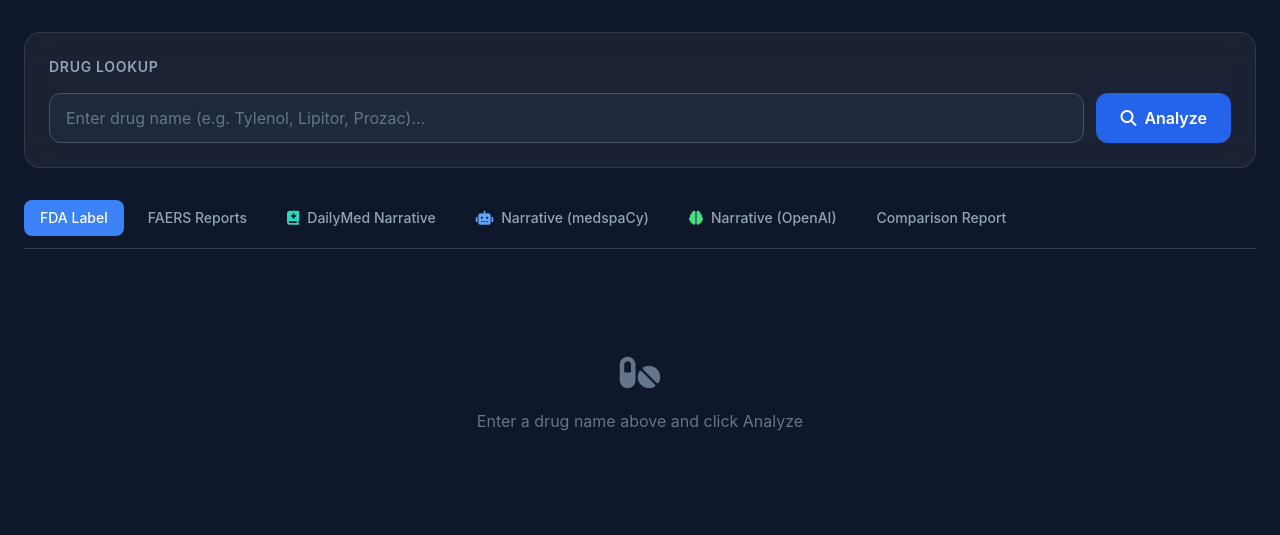
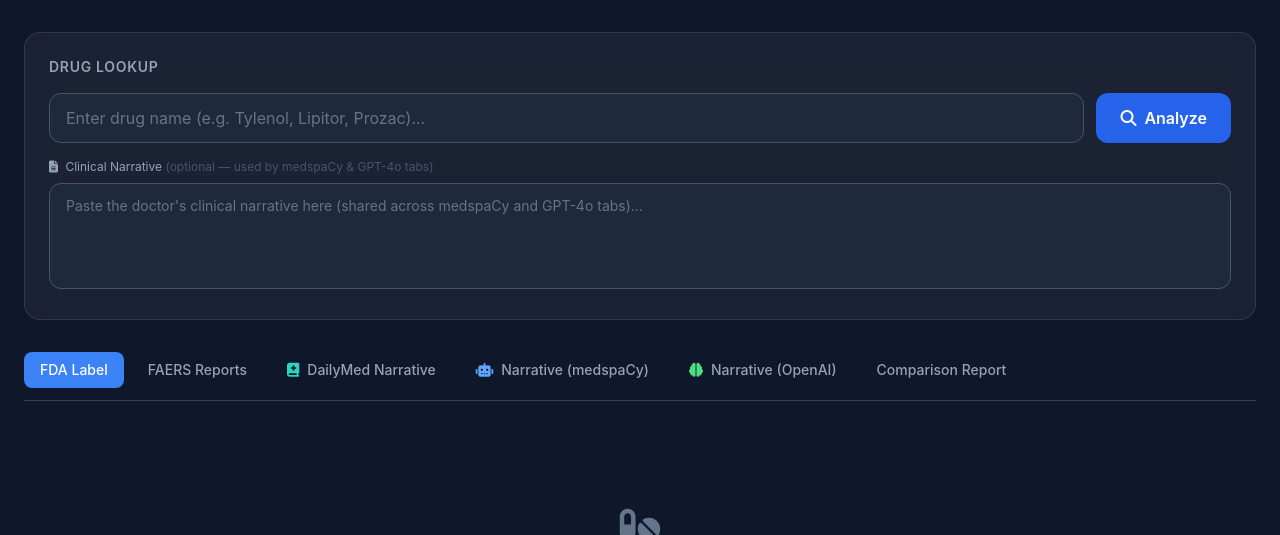
Before and after one commit to asaxena431/pharmawatch-dashboard, a Flask app: page / in a window 1280 px wide. Shown: the part 77-612 px from the top of the page. Run offline with Flask 3, Linux system fonts and the light colour scheme; some libraries are stand-ins or nearby versions.

Commit message:
Shared narrative input - one textarea for both medspaCy and GPT-4o tabs

```diff
--- a/templates/index.html
+++ b/templates/index.html
@@ -52,13 +52,19 @@
   <!-- Drug Search Bar -->
   <div class="glass rounded-2xl p-6 mb-8">
     <h2 class="text-sm font-semibold text-slate-400 uppercase tracking-wider mb-4">Drug Lookup</h2>
-    <div class="flex gap-3">
+    <div class="flex gap-3 mb-4">
       <input id="drugInput" type="text" placeholder="Enter drug name (e.g. Tylenol, Lipitor, Prozac)..."
         class="flex-1 bg-slate-800 border border-slate-600 rounded-xl px-4 py-3 text-white placeholder-slate-500 focus:outline-none focus:border-blue-500 focus:ring-1 focus:ring-blue-500"/>
       <button onclick="runFullLookup()"
         class="px-6 py-3 bg-blue-600 hover:bg-blue-500 text-white font-semibold rounded-xl transition flex items-center gap-2">
         <i class="fa-solid fa-magnifying-glass"></i> Analyze
       </button>
+    </div>
+    <div>
+      <p class="text-xs text-slate-400 mb-2"><i class="fa-solid fa-file-lines mr-1"></i> Clinical Narrative <span class="text-slate-600">(optional — used by medspaCy &amp; GPT-4o tabs)</span></p>
+      <textarea id="sharedNarrative" rows="4"
+        placeholder="Paste the doctor's clinical narrative here (shared across medspaCy and GPT-4o tabs)..."
+        class="w-full bg-slate-800 border border-slate-600 rounded-xl px-4 py-3 text-white placeholder-slate-500 focus:outline-none focus:border-blue-500 resize-none text-sm"></textarea>
     </div>
   </div>
 
@@ -152,10 +158,8 @@
         </h3>
         <span class="text-xs px-3 py-1 rounded-full badge-blue">Free · Local · No API needed</span>
       </div>
-      <textarea id="narrativeInput" rows="6"
-        placeholder="Paste the doctor's narrative here..."
-        class="w-full bg-slate-800 border border-slate-600 rounded-xl px-4 py-3 text-white placeholder-slate-500 focus:outline-none focus:border-blue-500 resize-none"></textarea>
-      <div class="flex justify-end mt-3">
+      <p class="text-xs text-slate-500 italic mb-3">Using the shared narrative from the Drug Lookup box above.</p>
+      <div class="flex justify-end">
         <button onclick="analyzeNarrative()"
           class="px-5 py-2 bg-blue-600 hover:bg-blue-500 text-white font-semibold rounded-xl transition flex items-center gap-2">
           <i class="fa-solid fa-wand-magic-sparkles"></i> Extract with medspaCy
@@ -232,9 +236,7 @@
         </h3>
         <div id="openaiStatus" class="text-xs px-3 py-1 rounded-full badge-blue">Checking OpenAI...</div>
       </div>
-      <textarea id="gptNarrativeInput" rows="6"
-        placeholder="Paste the doctor's narrative here..."
-        class="w-full bg-slate-800 border border-slate-600 rounded-xl px-4 py-3 text-white placeholder-slate-500 focus:outline-none focus:border-green-500 resize-none mb-3"></textarea>
+      <p class="text-xs text-slate-500 italic mb-3">Using the shared narrative from the Drug Lookup box above.</p>
       <div id="openaiKeyRow" class="hidden mb-3">
         <input id="openaiKeyInput" type="password" placeholder="Enter OpenAI API Key (sk-...)..."
           class="w-full bg-slate-800 border border-yellow-600 rounded-xl px-4 py-3 text-white placeholder-slate-500 focus:outline-none focus:border-yellow-400"/>
@@ -727,8 +729,8 @@
   }
 
   async function analyzeWithGPT() {
-    const narrative = document.getElementById('gptNarrativeInput').value.trim();
-    if (!narrative) return;
+    const narrative = document.getElementById('sharedNarrative').value.trim();
+    if (!narrative) { alert('Please paste a clinical narrative in the Drug Lookup box above.'); return; }
     const drug = currentDrug || document.getElementById('drugInput').value.trim();
 
     showLoading(true);
@@ -801,8 +803,8 @@
   }
 
   async function analyzeNarrative() {
-    const narrative = document.getElementById('narrativeInput').value.trim();
-    if (!narrative) return;
+    const narrative = document.getElementById('sharedNarrative').value.trim();
+    if (!narrative) { alert('Please paste a clinical narrative in the Drug Lookup box above.'); return; }
     const drug = currentDrug || document.getElementById('drugInput').value.trim();
 
     showLoading(true);
```
